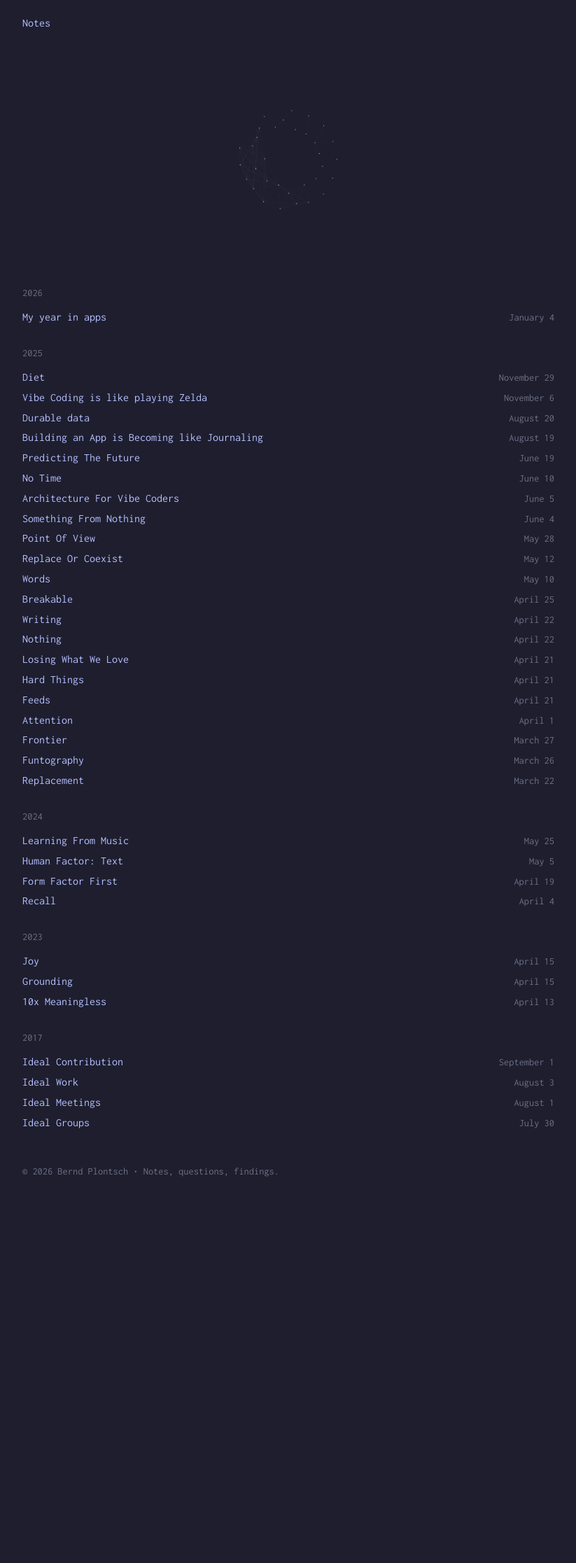
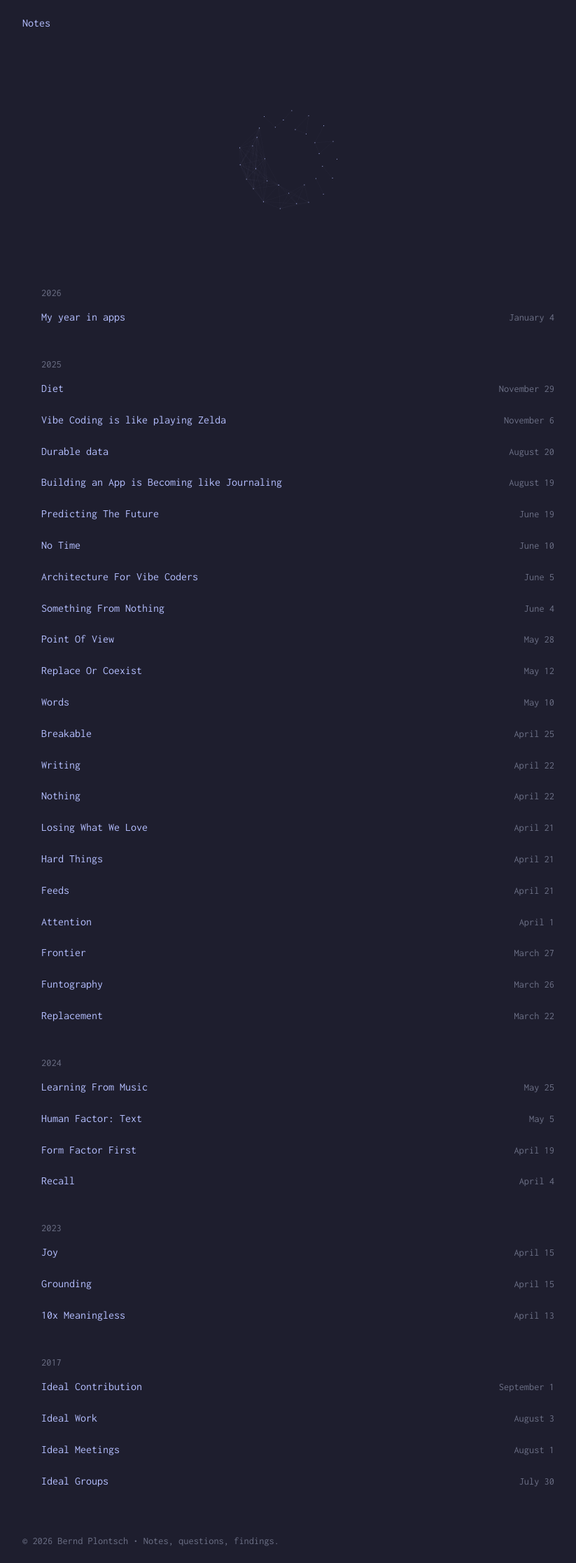
Before and after one commit to berndpl/notes-plontsch, a Jekyll site: the page built from index.markdown, in a window 1280 px wide. Shown: the whole page at 70% size, without its empty margins (228-1051 px from the left). Built offline with Jekyll 4.4.1, drawn with Linux system fonts in a browser that asks for light colours; before the commit the page ends 1705 px from its top, so only the background shows below that.

Commit message:
Remove 'about.markdown' file and update styles in 'main.css': add margin and font size adjustments for main content, standardize styles for headings and links, and enhance blockquote formatting for improved readability.

```diff
--- a/assets/css/main.css
+++ b/assets/css/main.css
@@ -76,6 +76,9 @@
 /* Main content styles */
 main {
   min-height: 70vh;
+  margin-bottom: 2rem;
+  font-size: 1.1rem;
+  line-height: 1.4;
 }
 
 /* Post graph visualization */
@@ -198,6 +201,17 @@
   text-decoration: underline;
 }
 
+/* Posts list links should not be underlined */
+.posts li a,
+.posts li h2 a {
+  text-decoration: none;
+}
+
+.posts li a:hover,
+.posts li h2 a:hover {
+  text-decoration: underline;
+}
+
 time {
   color: #6c7086; /* Catppuccin Mocha overlay0 */
   font-size: 0.9rem;
@@ -211,7 +225,8 @@
   line-height: 1.4;
 }
 
-article h1 {
+article h1,
+main h1 {
   font-size: 1rem; /* Same size as body text */
   font-weight: 400; /* Normal weight, not bold */
   color: #bac2de; /* Base color for headings */
@@ -220,14 +235,16 @@
   margin: 1rem 0; /* Match image margin for consistent spacing */
 }
 
-article h2 {
+article h2,
+main h2 {
   font-size: 1rem; /* Same size as body text */
   font-weight: 400; /* Normal weight, not bold */
   margin-bottom: 1rem;
   color: #bac2de; /* Base color for headings */
 }
 
-article h3 {
+article h3,
+main h3 {
   font-size: 1rem; /* Same size as body text */
   font-weight: 400; /* Normal weight, not bold */
   color: #bac2de; /* Base color for headings */
@@ -235,54 +252,64 @@
 
 }
 
-article h4 {
+article h4,
+main h4 {
   font-size: 1rem; /* Same size as body text */
   font-weight: 400; /* Normal weight, not bold */
   color: #bac2de; /* Base color for headings */
   margin-bottom: 1rem;
 }
 
-article h5 {
+article h5,
+main h5 {
   font-size: 1rem; /* Same size as body text */
   font-weight: 400; /* Normal weight, not bold */
   color: #bac2de; /* Base color for headings */
   margin-bottom: 1rem;
 }
 
-article time {
+article time,
+main time {
   display: block;
   margin-bottom: 1rem;
 }
 
-article p {
+article p,
+main p {
   color: rgba(166, 173, 200, 0.6); /* Body text color at 60% opacity */
   font-size: 1rem; /* Same size as body text */
   font-weight: 500;
   margin-bottom: 1rem;
 }
 
-article p:last-child {
+article p:last-child,
+main p:last-child {
   margin-bottom: 0;
 }
 
-article ul {
+article ul,
+main ul {
   list-style-type: disc;
   padding-left: 1.5em;
   line-height: 0;
   font-size: 18px;
 }
 
-article ul li::marker {
+article ul li::marker,
+main ul li::marker {
   color: #6c7086; /* Catppuccin Mocha overlay0 */
 }
 
-article ol {
+article ol,
+main ol {
   list-style-type: decimal;
   padding-left: 1.5em;
 }
 
 article ul li,
-article ol li {
+article ol li,
+main ul li,
+main ol li {
   color: rgba(166, 173, 200, 0.6); /* Body text color at 60% opacity */
   font-size: 1rem; /* Same size as paragraph text */
   line-height: 29px;
@@ -290,7 +317,9 @@
 }
 
 article ul li:last-child,
-article ol li:last-child {
+article ol li:last-child,
+main ul li:last-child,
+main ol li:last-child {
   margin-bottom: 0;
 }
 
@@ -303,12 +332,22 @@
 article ol li b,
 article p [style*="font-weight: bold"],
 article ul li [style*="font-weight: bold"],
-article ol li [style*="font-weight: bold"] {
+article ol li [style*="font-weight: bold"],
+main p strong,
+main p b,
+main ul li strong,
+main ul li b,
+main ol li strong,
+main ol li b,
+main p [style*="font-weight: bold"],
+main ul li [style*="font-weight: bold"],
+main ol li [style*="font-weight: bold"] {
   color: rgba(166, 173, 200, 1); /* Full opacity for bold text */
   font-weight: 400; /* Normal weight, not bold */
 }
 
-article img {
+article img,
+main img {
     max-width: 80%;
     height: auto;
     display: block;
@@ -318,12 +357,14 @@
 
 
 
-article a {
+article a,
+main a {
   color: #b4befe; /* Catppuccin Mocha lavender */
   text-decoration: underline;
 }
 
-article a:hover {
+article a:hover,
+main a:hover {
   color: #f5e0dc; /* Catppuccin Mocha rosewater */
   text-decoration: underline;
 }
@@ -384,7 +425,8 @@
 }
 
 /* Blockquote styles */
-article blockquote {
+article blockquote,
+main blockquote {
   margin: 0 0 1rem 0; /* No top margin, keep bottom margin */
   padding: 1rem 1rem 1rem 1.5rem; /* Added padding, extra left for border */
   border-left: 1px solid #313244; /* Catppuccin Mocha overlay0 */
@@ -393,45 +435,55 @@
   border-radius: 0; /* No rounded corners */
 }
 
-article blockquote p {
+article blockquote p,
+main blockquote p {
   color: #6c7086; /* Catppuccin Mocha overlay0 - lighter than headlines */
   margin-bottom: 1rem;
 }
 
-article blockquote p:last-child {
+article blockquote p:last-child,
+main blockquote p:last-child {
   margin-bottom: 0;
 }
 
 article blockquote ol,
-article blockquote ul {
+article blockquote ul,
+main blockquote ol,
+main blockquote ul {
   list-style-position: outside;
   padding-left: 2em; /* Adjust as needed for your design */
 }
 
-article blockquote li {
+article blockquote li,
+main blockquote li {
   text-indent: 0;
   padding-left: 0;
   margin-left: 0;
 }
 
-article blockquote h3 {
+article blockquote h3,
+main blockquote h3 {
   color: #a6adc8; /* Catppuccin Mocha subtext0 */
   margin-top: 0;
 }
 
-article blockquote h3 strong {
+article blockquote h3 strong,
+main blockquote h3 strong {
   font-weight: 400; /* Normal text weight */
 }
 
-article blockquote li:last-child {
+article blockquote li:last-child,
+main blockquote li:last-child {
   margin-bottom: 0;
 }
 
-article blockquote ul {
+article blockquote ul,
+main blockquote ul {
   list-style-type: disc;
   padding-left: 1.2em; /* Reduced indentation for bullets */
 }
-article blockquote ol {
+article blockquote ol,
+main blockquote ol {
   list-style-type: decimal;
 }
 
```
Also changed, not shown: about.markdown (deleted, +0 -9 lines), about.md (added, +15 -0 lines), 1 other file.
